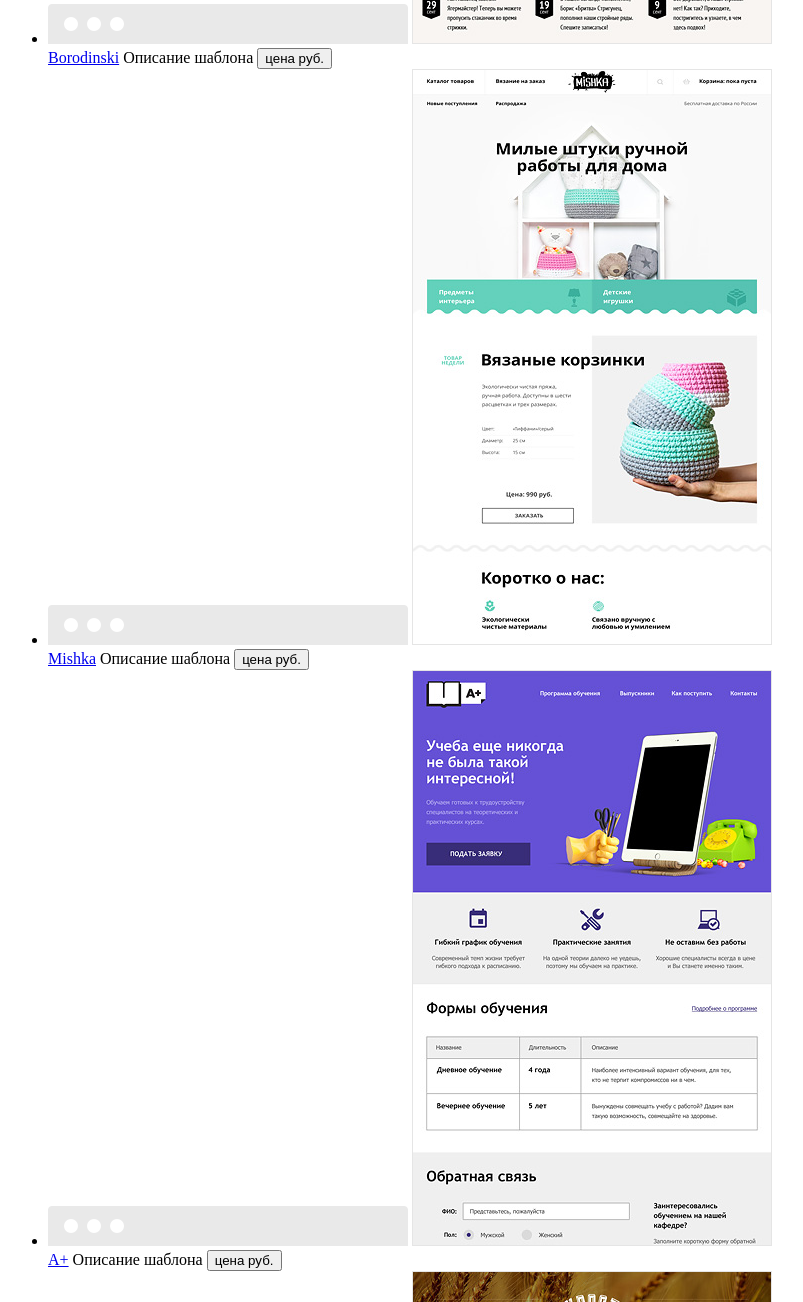
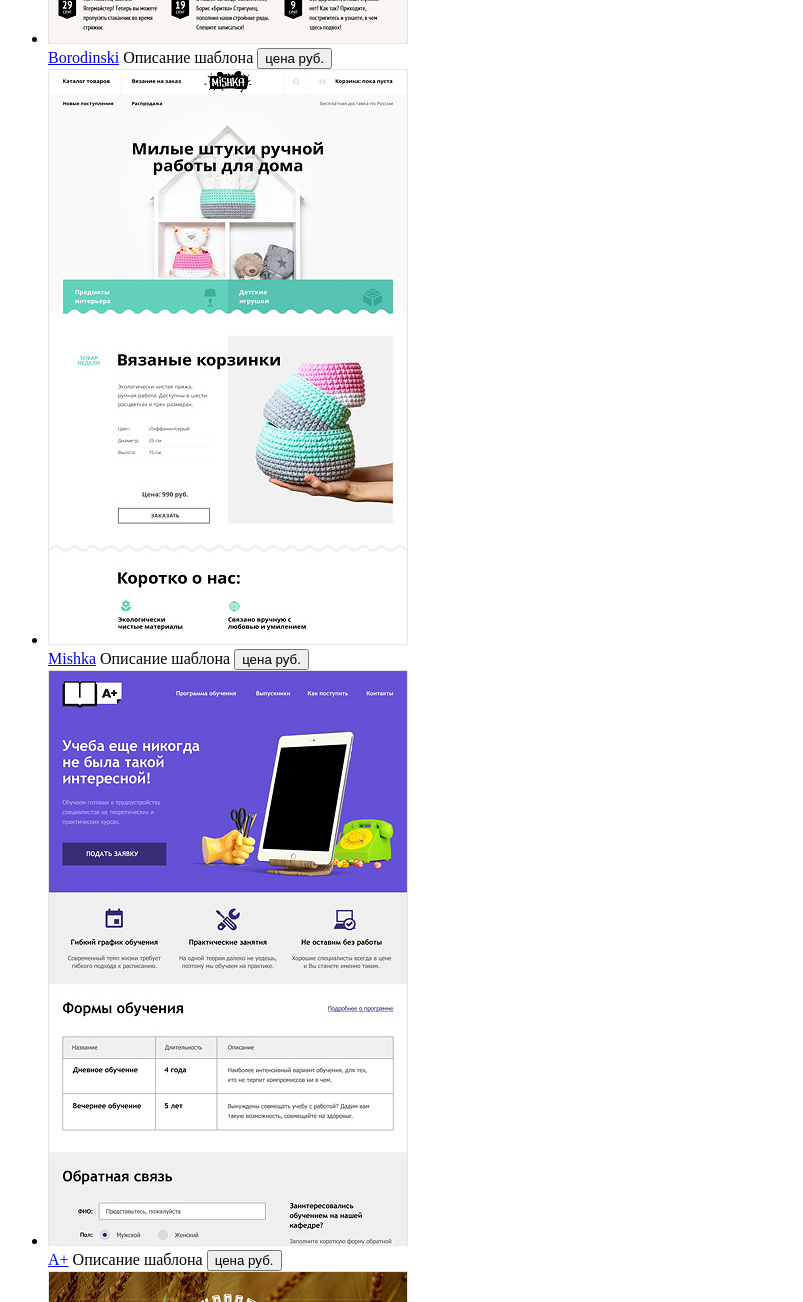
Before and after one commit to nstsvs/1302997-nerds-27, a plain HTML site: page catalog.html in a window 1280 px wide. Shown: the part 2341-3643 px from the top of the page, without its empty margins (0-803 px from the left). Drawn offline with Linux system fonts and the light colour scheme.

Commit message:
Update catalog.html

```diff
--- a/catalog.html
+++ b/catalog.html
@@ -49,7 +49,6 @@
 
       <ul>
         <li>
-          <img src="img/browser.svg" width="360" height="40" alt="Панель">
           <img src="img/sedona.png" width="360" height="576" alt="Sedona">
           <div>
             <a href="item.html">Sedona</a>
@@ -58,7 +57,6 @@
             </div>
           </li>
           <li>
-            <img src="img/browser.png" width="360" height="40" alt="Панель">
             <img src="img/pink.png" width="360" height="576" alt="Pink">
             <div>
                 <a href="item.html">Pink</a>
@@ -67,7 +65,6 @@
             </div>
             </li>
             <li>
-              <img src="img/browser.png" width="360" height="40" alt="Панель">
               <img src="img/barbershop.png" width="360" height="576" alt="Borodinski">
               <div>
                 <a href="catalog-item.html">Borodinski</a>
@@ -76,7 +73,6 @@
               </div>
             </li>
             <li>
-              <img src="img/browser.png" width="360" height="40" alt="Панель">
               <img src="img/mishka.png" width="360" height="576" alt="Mishka">
               <div>
                 <a href="catalog-item.html">Mishka</a>
@@ -85,7 +81,6 @@
               </div>
             </li>
             <li>
-              <img src="img/browser.png" width="360" height="40" alt="Панель">
               <img src="img/aplus.png" width="360" height="576" alt="Aplus">
               <div>
                 <a href="catalog-item.html">A+</a>
@@ -94,7 +89,6 @@
               </div>
               </li>
               <li>
-                <img src="img/browser.png" width="360" height="40" alt="Панель">
                 <img src="img/kvast.png" width="360" height="576" alt="Кваст">
                 <div>
                   <a href="catalog-item.html">Кваст</a>
```
